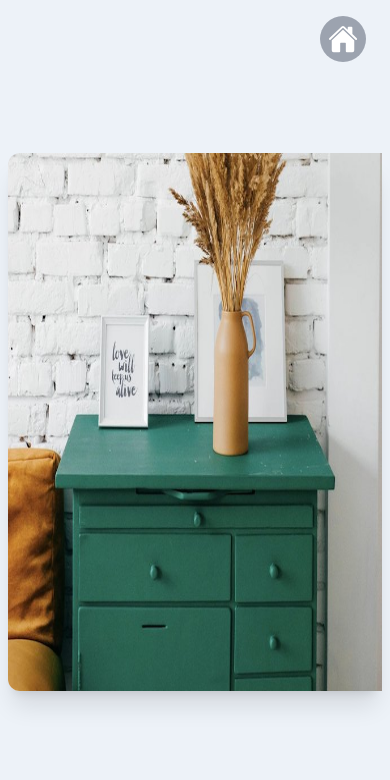
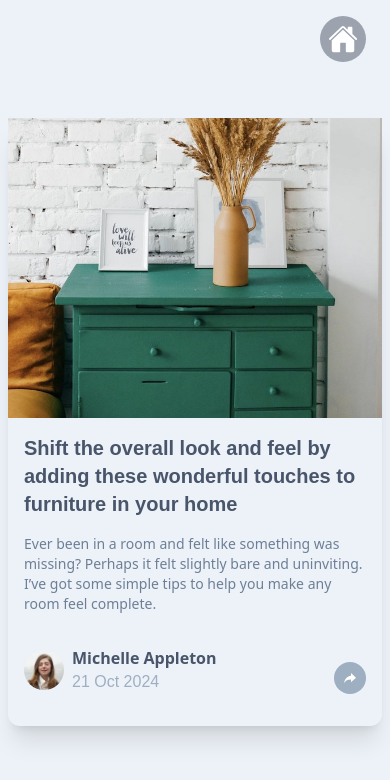
Before and after one commit to felipesdiseno/frontendmentor, a Next.js app: page /articlepreview in a window 390 px wide. Shown: the top 780 px of the page. Built offline with nearby package versions, Linux system fonts and the light colour scheme.

Commit message:
ajuste en responsive

```diff
--- a/src/components/ArticlePreview/index.tsx
+++ b/src/components/ArticlePreview/index.tsx
@@ -2,31 +2,32 @@
 import React, { useState } from "react";
 import { IoMdShareAlt } from "react-icons/io";
 import SharePop from "@/components/ArticlePreview/sharePop";
+
 function ArticlePreviewComponent() {
   const [sharePop, setSharePop] = useState(false);
   return (
-    <div className=" flex md:flex-row sm:flex-col md:w-[730px] md:h-[280px] sm:w-[375px] sm:h-[667px] rounded-xl shadow-xl relative ">
+    <div className="flex flex-col md:flex-row rounded-xl shadow-xl relative w-full max-w-[730px]">
       <img
         src="articlePreview/drawers.jpg"
         alt="drawers"
-        className="rounded-l-xl"
+        className="md:rounded-l-xl w-full h-auto md:w-[50%]"
       />
-      <div className="flex flex-col ml-6">
-        <p className="font-bold text-xl cursor-default text-[#48556A] font-manrope">
+      <div className="flex flex-col p-4 md:ml-6">
+        <p className="font-bold text-xl md:text-2xl cursor-default text-[#48556A] font-manrope mb-4">
           Shift the overall look and feel by adding these wonderful touches to
           furniture in your home
         </p>
-        <p className="text-[13.5px] cursor-default text-[#6D7F97]">
+        <p className="text-sm md:text-base cursor-default text-[#6D7F97] mb-4">
           Ever been in a room and felt like something was missing? Perhaps it
           felt slightly bare and uninviting. I’ve got some simple tips to help
           you make any room feel complete.
         </p>
-        <div className="flex md:flex-row sm:flex-col items-center justify-between mr-6 mt-4">
-          <div className="flex flex-row">
+        <div className="flex flex-row items-center justify-between mt-4 ">
+          <div className="flex flex-row items-center mb-4 md:mb-0">
             <img
               src="articlePreview/avatar-michelle.jpg"
               alt="avatar"
-              className="w-[39px] h-[39px] rounded-full"
+              className="w-10 h-10 rounded-full"
             />
             <div className="flex flex-col ml-2">
               <h3 className="text-[#48556A] font-bold cursor-default">
@@ -39,7 +40,7 @@ function ArticlePreviewComponent() {
           </div>
           <div className="relative">
             <div
-              className="bg-[#9EAFC2] rounded-full p-1 hover:bg-[#6E8098] cursor-pointer"
+              className="bg-[#9EAFC2] rounded-full p-2 hover:bg-[#6E8098] cursor-pointer"
               onClick={() => setSharePop(!sharePop)}
             >
               <IoMdShareAlt className="text-white" />
```
